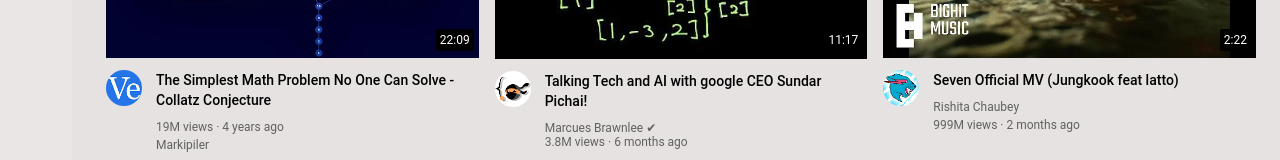
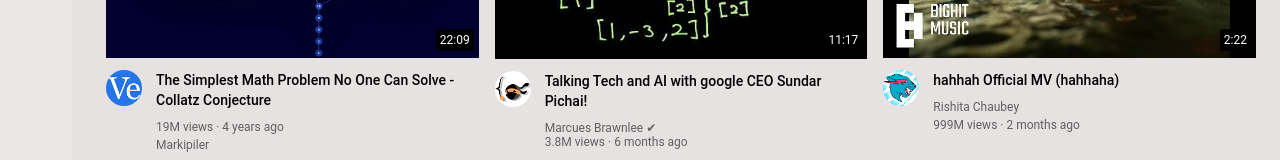
Before and after one commit to rishitachaubey/YouTube-Clone, a plain HTML site: page youtube.html in a window 1280 px wide. Shown: the part 574-734 px from the top of the page. Drawn offline with Linux system fonts and the light colour scheme.

Commit message:
updated youtube,html

```diff
--- a/youtube.html
+++ b/youtube.html
@@ -442,7 +442,7 @@
             <img class="profile-picture" src="channel-6.jpeg" />
           </div>
           <div class="video-info">
-            <p class="video-title">Seven Official MV (Jungkook feat latto)</p>
+            <p class="video-title">hahhah Official MV (hahhaha)</p>
             <p class="video-author">Rishita Chaubey</p>
             <p class="video-stats">999M views &middot; 2 months ago</p>
           </div>
```
